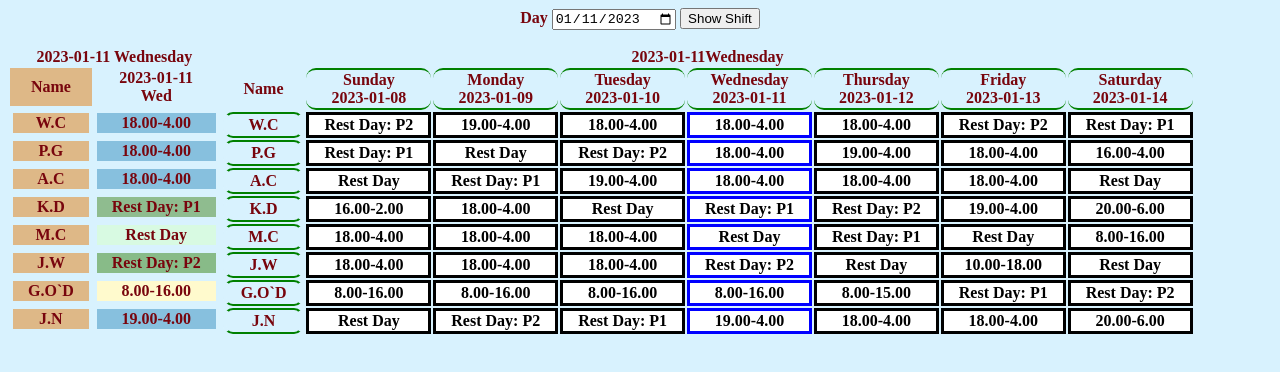
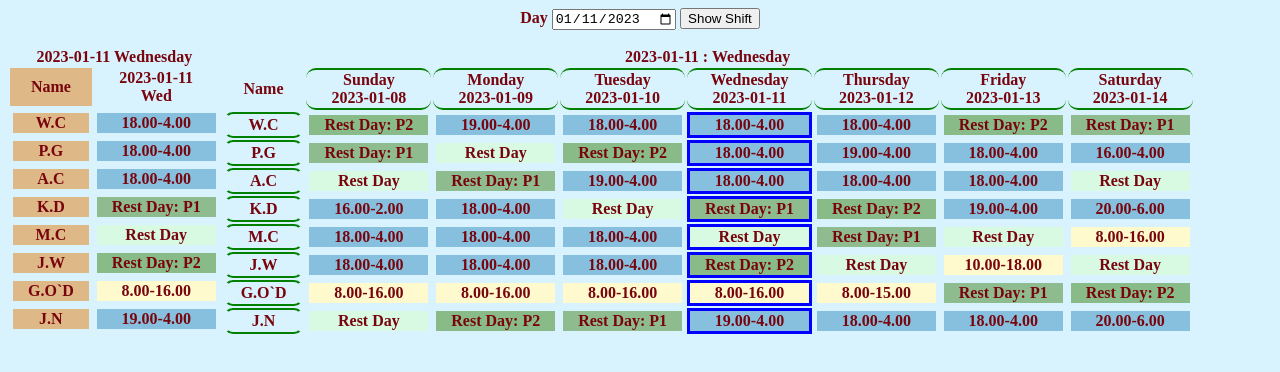
Before and after one commit to KacperDab76/myShifts, a plain HTML site: page index.html in a window 1280 px wide. Both pictures are taken after a click on the button "Show Shift". Drawn offline with Linux system fonts and the light colour scheme.

Commit message:
some upgrades? not important :hoover not working

```diff
--- a/shifts.css
+++ b/shifts.css
@@ -5,6 +5,17 @@ body
     text-align: center;
     size: 30px;
     font-weight: bold;
+}
+
+tr
+{
+    border: solid  rgb(216, 242, 254);
+
+}
+tr:hover
+{
+    border-color: red;
+    background-color: aquamarine;
 }
 
 td{
@@ -16,6 +27,7 @@ td{
 
 td.today
 {
+
     /* background-color:darkgoldenrod; */
     /* font-weight: bolder; */
     border-color: blue;
--- a/shifts.js
+++ b/shifts.js
@@ -195,10 +195,12 @@ function showEverything(divId,day=showDate,color=1,mode=1) {
         const dayOfWeek=day0.getDay();
         // day of week , Sun is 0 [0] is short [1] is long
         const nameOfDay = weekDays[dayOfWeek];
-        targetDiv.innerHTML = "<br>"+day+nameOfDay[1];   // 0 is short 1 is long
+        targetDiv.innerHTML = "<br>"+day+" : "+nameOfDay[1];   // 0 is short 1 is long
 
-        let sunday = new Date();
+        let sunday = new Date(day);
+        // console.log(sunday);
         sunday.setDate(day0.getDate()-dayOfWeek);
+        // console.log(sunday);
 
         let table = "<table>";
         // create headers
@@ -208,7 +210,7 @@ function showEverything(divId,day=showDate,color=1,mode=1) {
         let endLoop = 7;
         for (let i=startLoop;i<endLoop;i++){
             let dateForDay = new Date();
-            console.log(i,startLoop,endLoop);
+            // console.log(i,startLoop,endLoop);
             if(mode == 1) {
                 dateForDay.setDate(sunday.getDate()+i);
                 date = dateToString(dateForDay);
@@ -256,6 +258,6 @@ function newDay(day) {
     showShift(day);
     // showShiftWeek(day);
     showDate = day;
-    showEverything("week",day,0,1);
+    showEverything("week",day,1,1);
 
 }
```
